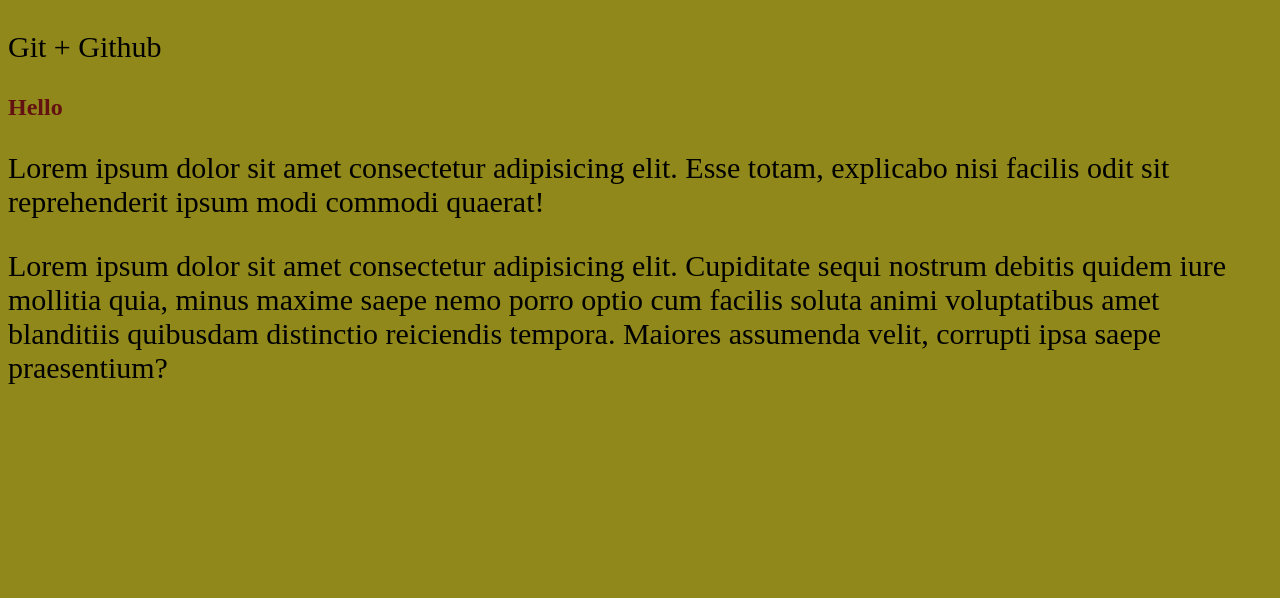
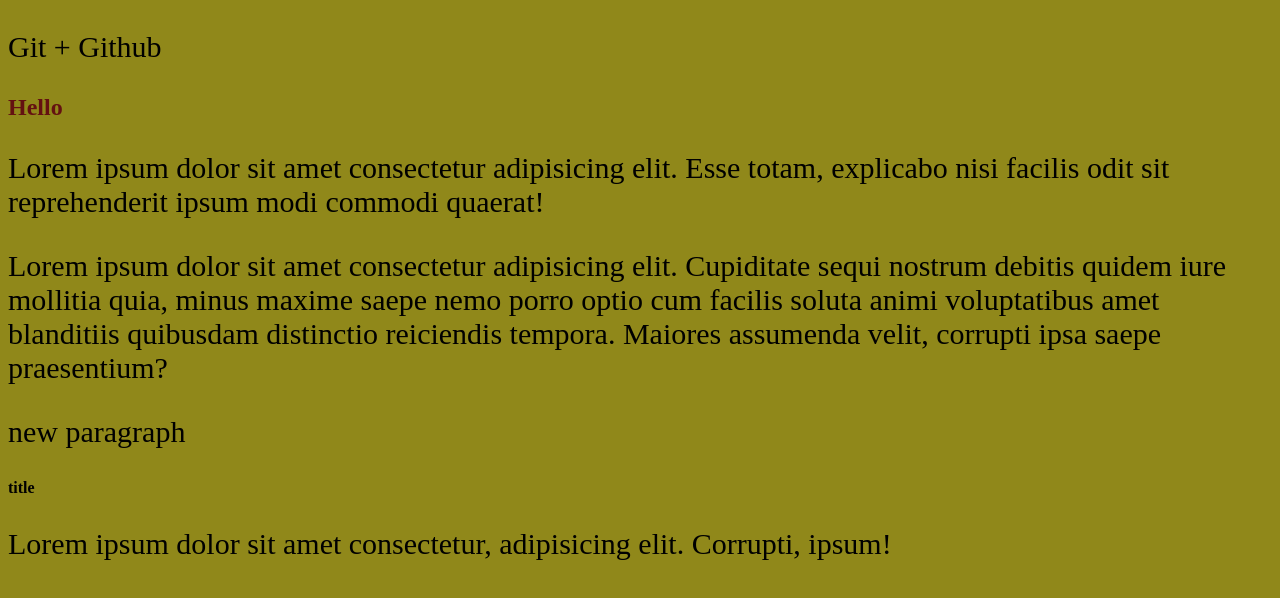
Before and after one commit to Brillionb/git-repo, a plain HTML site: page index.html in a window 1280 px wide. Drawn offline with Linux system fonts and the light colour scheme.

Commit message:
new branch

```diff
--- a/index.html
+++ b/index.html
@@ -16,6 +16,9 @@
         facilis odit sit reprehenderit ipsum modi commodi quaerat!</p>
         <p>Lorem ipsum dolor sit amet consectetur adipisicing elit. Cupiditate sequi nostrum debitis quidem iure mollitia quia, minus maxime saepe nemo porro optio cum facilis soluta animi voluptatibus
              amet blanditiis quibusdam distinctio reiciendis tempora. Maiores assumenda velit, corrupti ipsa saepe praesentium?</p>
+             <p>new paragraph</p>
+             <h4>title</h4>
+             <p>Lorem ipsum dolor sit amet consectetur, adipisicing elit. Corrupti, ipsum!</p>
 </body>
 
 </html>
```
